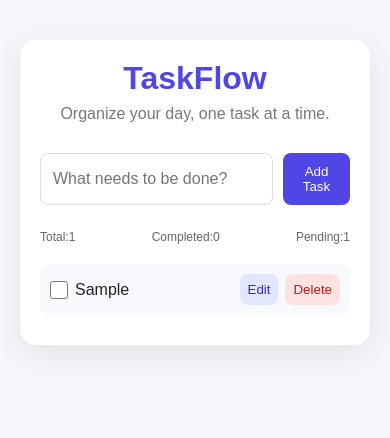
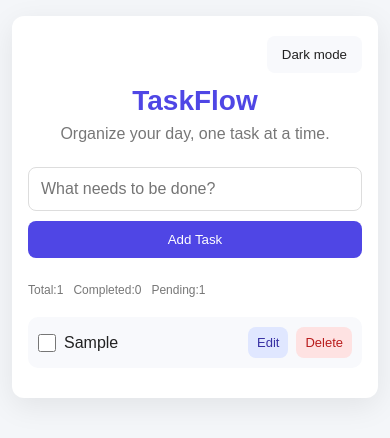
Before and after one commit to Arijit-x/todo-list, a plain HTML site: page index.html in a window 390 px wide. Both pictures are taken after typing "Sample" into the empty fields and a click on the button "Add Task". Drawn offline with Linux system fonts and the light colour scheme.

Commit message:
Add dark mode and improve mobile layout
Co-authored-by: Copilot <223556219+Copilot@users.noreply.github.com>

```diff
--- a/index.html
+++ b/index.html
@@ -9,6 +9,7 @@
 <body>
     <div class="container">
         <header>
+            <button id="themeToggle" class="theme-toggle" type="button" aria-label="Switch to dark mode" aria-pressed="false">Dark mode</button>
             <h1>TaskFlow</h1>
             <p>Organize your day, one task at a time.</p>
         </header>
--- a/script.js
+++ b/script.js
@@ -14,6 +14,17 @@ const pendingTasks = document.getElementById("pendingTasks");
 
 const emptyMessage = document.getElementById("emptyMessage");
 const filterButtons = document.querySelectorAll(".filter-btn");
+const themeToggle = document.getElementById("themeToggle");
+
+function setTheme(theme) {
+    document.documentElement.dataset.theme = theme;
+    const isDark = theme === "dark";
+
+    themeToggle.textContent = isDark ? "Light mode" : "Dark mode";
+    themeToggle.setAttribute("aria-label", `Switch to ${isDark ? "light" : "dark"} mode`);
+    themeToggle.setAttribute("aria-pressed", isDark);
+    localStorage.setItem("theme", theme);
+}
 
 
 function addTask() {
@@ -184,6 +195,14 @@ filterButtons.forEach(button => {
 
 addBtn.addEventListener("click", addTask);
 
+const savedTheme = localStorage.getItem("theme");
+setTheme(savedTheme === "dark" ? "dark" : "light");
+
+themeToggle.addEventListener("click", () => {
+    const nextTheme = document.documentElement.dataset.theme === "dark" ? "light" : "dark";
+    setTheme(nextTheme);
+});
+
 
 taskInput.addEventListener("keydown", event => {
     if (event.key === "Enter") {
--- a/style.css
+++ b/style.css
@@ -5,21 +5,58 @@
     box-sizing: border-box;
 }
 
+:root {
+    color-scheme: light;
+    --page-background: #f4f6f9;
+    --surface: #fff;
+    --task-background: #f8f9fc;
+    --text: #222;
+    --muted-text: #777;
+    --border: #ddd;
+    --accent: #4f46e5;
+    --accent-hover: #3730a3;
+    --edit-background: #e0e7ff;
+    --edit-text: #3730a3;
+    --delete-background: #fee2e2;
+    --delete-text: #b91c1c;
+    --shadow: rgba(0, 0, 0, 0.08);
+}
+
+:root[data-theme="dark"] {
+    color-scheme: dark;
+    --page-background: #111827;
+    --surface: #1f2937;
+    --task-background: #273449;
+    --text: #f3f4f6;
+    --muted-text: #aab4c3;
+    --border: #4b5563;
+    --accent: #818cf8;
+    --accent-hover: #6366f1;
+    --edit-background: #373b64;
+    --edit-text: #c7d2fe;
+    --delete-background: #542f3a;
+    --delete-text: #fecaca;
+    --shadow: rgba(0, 0, 0, 0.25);
+}
+
 body {
     font-family: Arial, sans-serif;
-    background: #f4f6f9;
-    color: #222;
+    background: var(--page-background);
+    color: var(--text);
     min-height: 100vh;
     padding: 40px 20px;
+    transition: background-color 0.2s, color 0.2s;
 }
 
 .container {
     max-width: 650px;
+    width: 100%;
     margin: auto;
-    background: white;
+    background: var(--surface);
     padding: 30px;
     border-radius: 16px;
-    box-shadow: 0 8px 30px rgba(0, 0, 0, 0.08);
+    box-shadow: 0 8px 30px var(--shadow);
+    transition: background-color 0.2s;
 }
 
 header {
@@ -27,14 +64,36 @@ header {
     margin-bottom: 30px;
 }
 
+button {
+    cursor: pointer;
+    border: none;
+    border-radius: 8px;
+    padding: 11px 15px;
+    transition: background-color 0.2s, color 0.2s;
+}
+
+button:focus-visible,
+input:focus-visible {
+    outline: 3px solid var(--accent);
+    outline-offset: 2px;
+}
+
+.theme-toggle {
+    display: block;
+    margin-left: auto;
+    margin-bottom: 12px;
+    background: var(--task-background);
+    color: var(--text);
+}
+
 header h1 {
     font-size: 32px;
-    color: #4f46e5;
+    color: var(--accent);
     margin-bottom: 8px;
 }
 
 header p {
-    color: #777;
+    color: var(--muted-text);
 }
 
 .task-input {
@@ -45,32 +104,27 @@ header p {
 
 .task-input input {
     flex: 1;
+    min-width: 0;
     padding: 12px;
-    border: 1px solid #ddd;
+    border: 1px solid var(--border);
     border-radius: 8px;
     outline: none;
     font-size: 16px;
+    background: var(--surface);
+    color: var(--text);
 }
 
 .task-input input:focus {
-    border-color: #4f46e5;
-}
-
-button {
-    cursor: pointer;
-    border: none;
-    border-radius: 8px;
-    padding: 11px 15px;
-    transition: 0.2s;
+    border-color: var(--accent);
 }
 
 #addBtn {
-    background: #4f46e5;
+    background: var(--accent);
     color: white;
 }
 
 #addBtn:hover {
-    background: #3730a3;
+    background: var(--accent-hover);
 }
 
 .filters {
@@ -94,7 +148,7 @@ button {
     justify-content: space-between;
     gap: 10px;
     margin-bottom: 20px;
-    color: #666;
+    color: var(--muted-text);
     font-size: 14px;
 }
 
@@ -106,7 +160,7 @@ button {
     display: flex;
     align-items: center;
     gap: 10px;
-    background: #f8f9fc;
+    background: var(--task-background);
     padding: 14px;
     border-radius: 10px;
     margin-bottom: 10px;
@@ -119,7 +173,7 @@ button {
 
 .task-item.completed .task-text {
     text-decoration: line-through;
-    color: #888;
+    color: var(--muted-text);
 }
 
 .task-item input[type="checkbox"] {
@@ -129,45 +183,71 @@ button {
 }
 
 .edit-btn {
-    background: #e0e7ff;
-    color: #3730a3;
+    background: var(--edit-background);
+    color: var(--edit-text);
 }
 
 .delete-btn {
-    background: #fee2e2;
-    color: #b91c1c;
+    background: var(--delete-background);
+    color: var(--delete-text);
 }
 
 .edit-btn:hover {
-    background: #c7d2fe;
+    filter: brightness(0.95);
 }
 
 .delete-btn:hover {
-    background: #fecaca;
+    filter: brightness(0.95);
 }
 
 #emptyMessage {
     text-align: center;
-    color: #999;
+    color: var(--muted-text);
     margin-top: 25px;
 }
 
 @media (max-width: 480px) {
+    body {
+        padding: 16px 12px;
+    }
+
     .container {
-        padding: 20px;
+        padding: 20px 16px;
+        border-radius: 12px;
+    }
+
+    header {
+        margin-bottom: 24px;
+    }
+
+    header h1 {
+        font-size: 28px;
+    }
+
+    .task-input {
+        flex-direction: column;
+    }
+
+    #addBtn {
+        width: 100%;
     }
 
     .task-stats {
         font-size: 12px;
+        flex-wrap: wrap;
+        justify-content: flex-start;
     }
 
     .task-item {
-        gap: 7px;
+        display: grid;
+        grid-template-columns: auto minmax(0, 1fr) auto auto;
+        gap: 8px;
         padding: 10px;
     }
 
     .edit-btn,
     .delete-btn {
-        padding: 8px;
+        padding: 8px 9px;
+        font-size: 13px;
     }
 }
```
